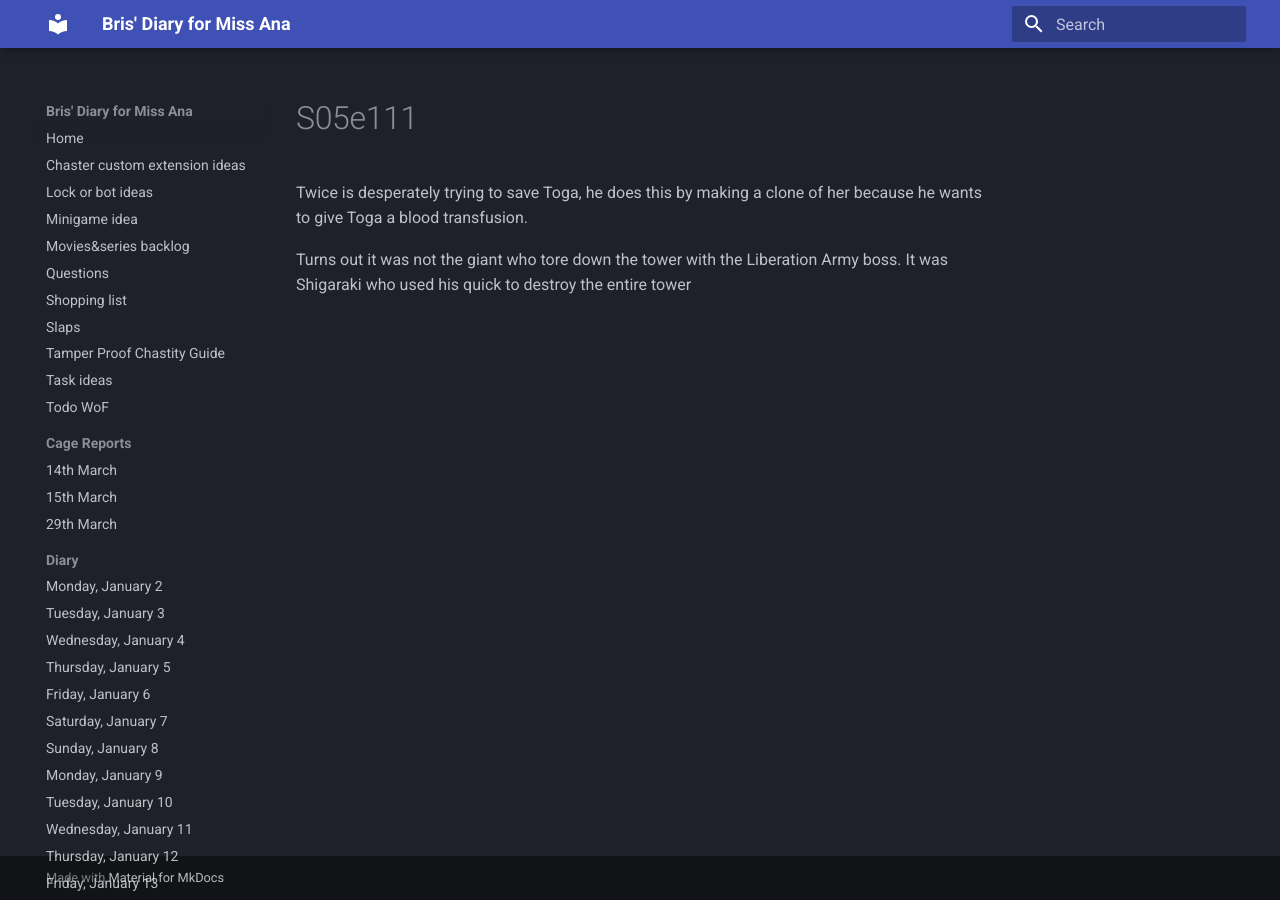
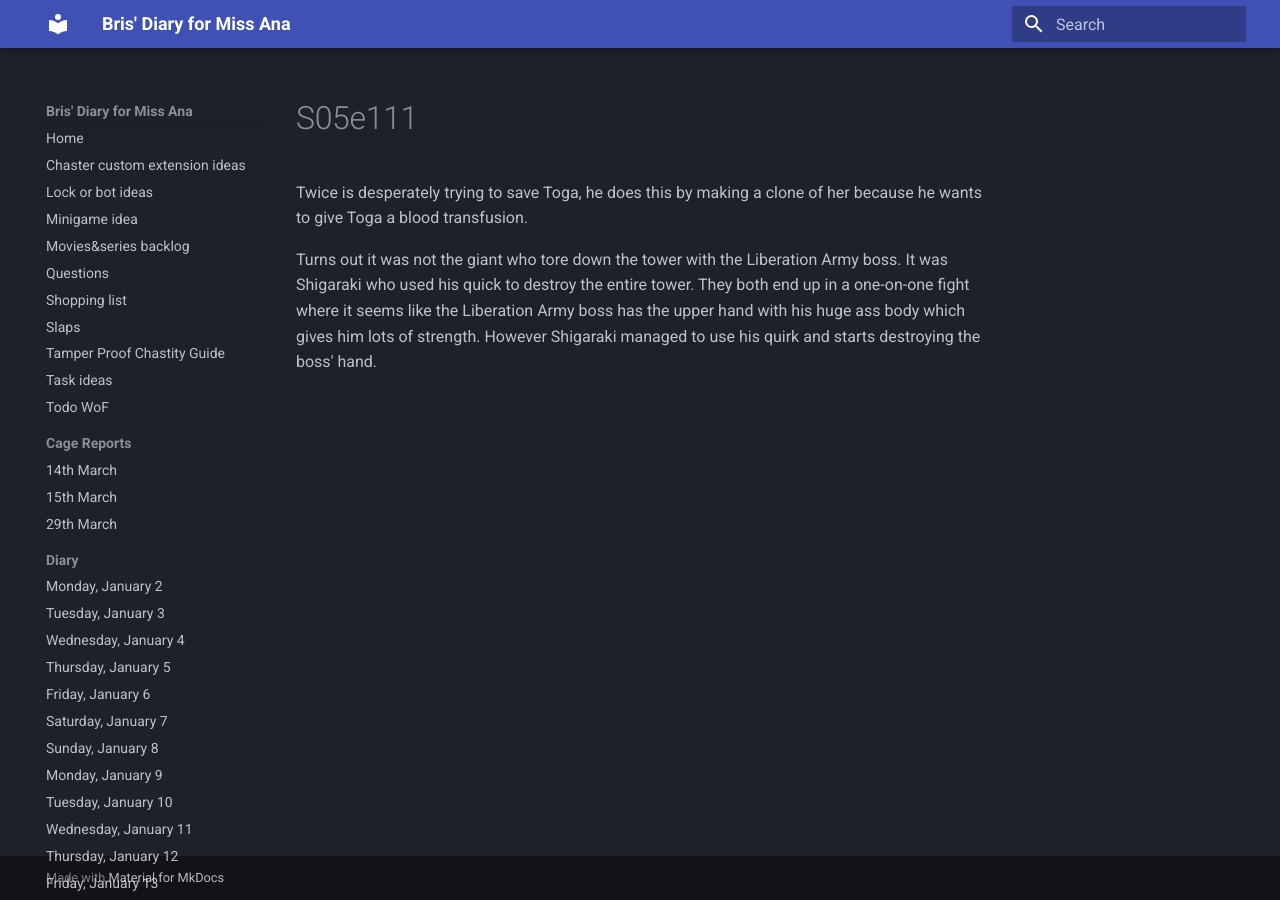
Before and after one commit to bris00/DFMA, an MkDocs documentation site: the page built from diary/Series/My Hero Academia/s05e111.md, in a window 1280 px wide. Built offline with MkDocs 1.6.1 and Material for MkDocs 9.7.7, drawn with Linux system fonts in a browser that asks for light colours.

Commit message:
vault backup: 2023-05-10 23:07:42
Affected files:
diary/Series/My Hero Academia/s05e111.md

```diff
--- a/diary/Series/My Hero Academia/s05e111.md
+++ b/diary/Series/My Hero Academia/s05e111.md
@@ -1,3 +1,3 @@
 Twice is desperately trying to save Toga, he does this by making a clone of her because he wants to give Toga a blood transfusion.
 
-Turns out it was not the giant who tore down the tower with the Liberation Army boss. It was Shigaraki who used his quick to destroy the entire tower
+Turns out it was not the giant who tore down the tower with the Liberation Army boss. It was Shigaraki who used his quick to destroy the entire tower. They both end up in a one-on-one fight  where it seems like the Liberation Army boss has the upper hand with his huge ass body which gives him lots of strength. However Shigaraki managed to use his quirk and starts destroying the boss' hand.
```
